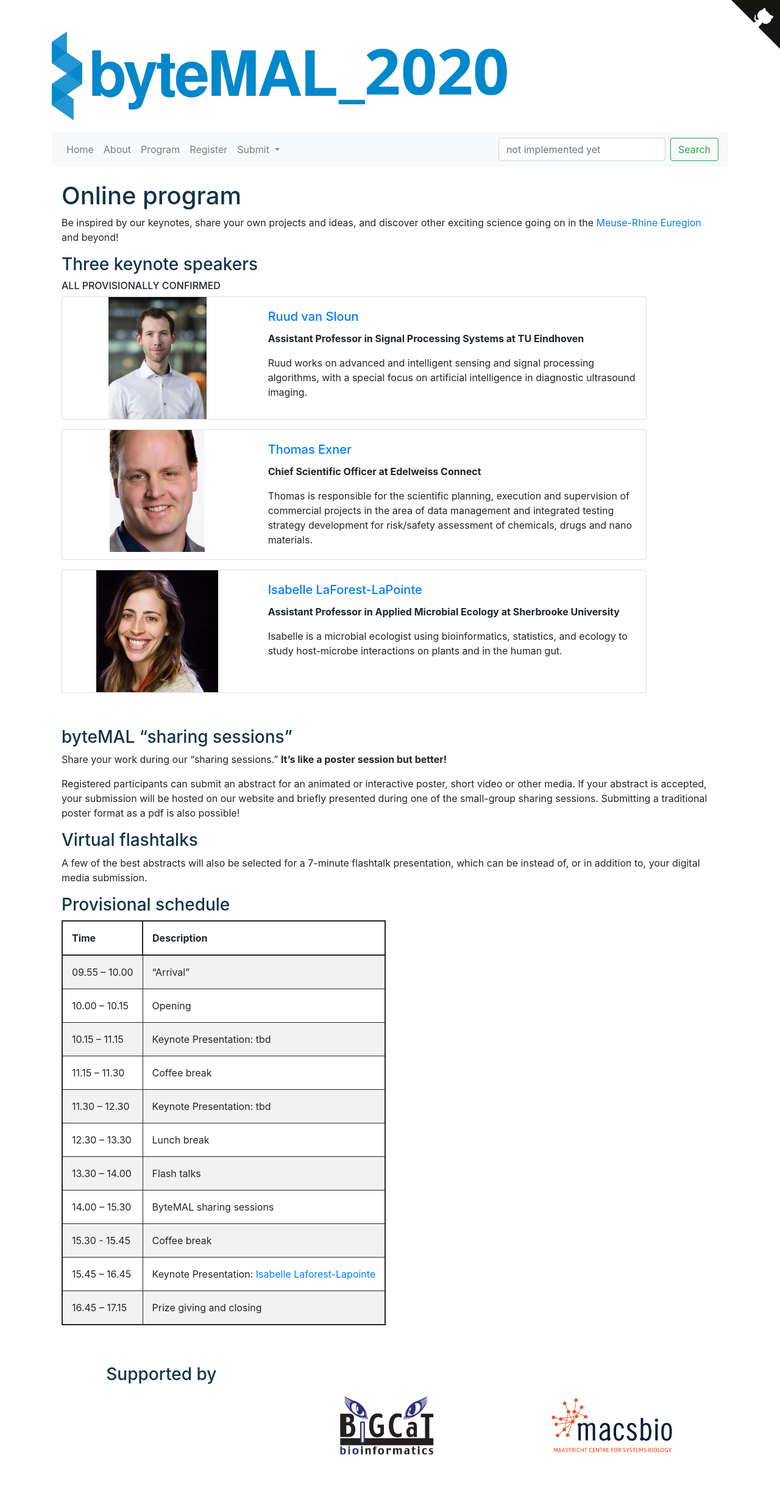
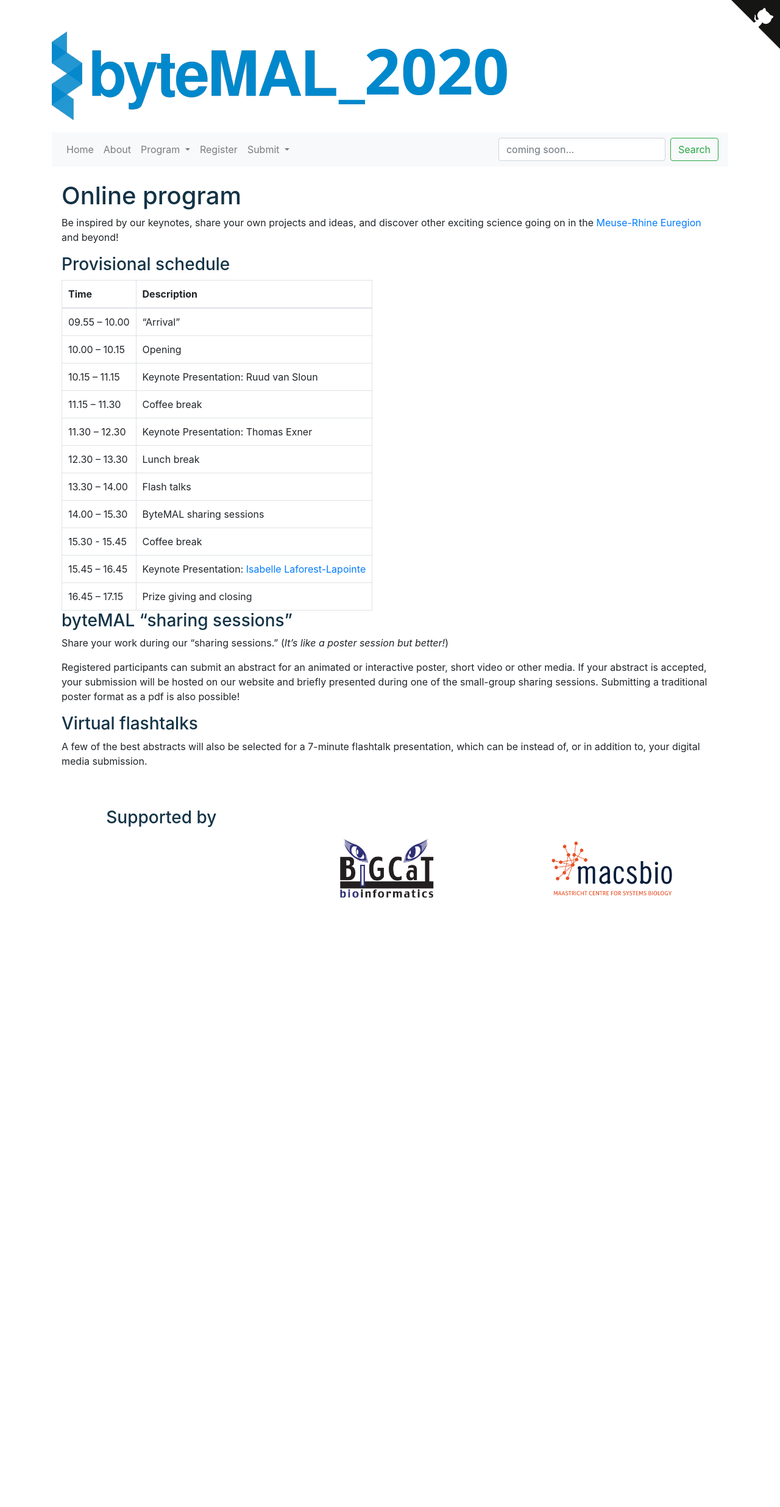
Before and after one commit to bytemal/bytemal-2020, a Jekyll site: the page built from _pages/program.md, in a window 1280 px wide. Shown: the whole page at 61% size. Built offline with Jekyll 4.4.1, drawn with Linux system fonts in a browser that asks for light colours; after the commit the page ends 1558 px from its top, so only the background shows below that.

Commit message:
program and keynotes page split

```diff
--- a/_includes/sitewide-navbar.html
+++ b/_includes/sitewide-navbar.html
@@ -2,7 +2,7 @@
 
 <nav class="navbar navbar-expand-lg navbar-light bg-light mb-4 sticky-top">
   <button class="navbar-toggler" type="button" data-toggle="collapse" data-target="#navbarContent" aria-controls="navbarContent" aria-expanded="false" aria-label="Toggle navigation">
-    <span class="navbar-toggler-icon ml-auto"></span>
+    <span class="navbar-toggler-icon"></span>
   </button>
   <div class="collapse navbar-collapse" id="navbarContent">
     <ul class="navbar-nav mr-auto">
@@ -12,24 +12,30 @@
     <li class="nav-item">
       <a class="nav-link" href="/bytemal-2020/about">About</a>
       </li>
-    <li class="nav-item">
-      <a class="nav-link" href="/bytemal-2020/program">Program</a>
-      </li>
+    <li class="nav-item dropdown">
+      <a class="nav-link dropdown-toggle" href="#" id="navbarDropdownProgram" role="button" data-toggle="dropdown" aria-haspopup="true" aria-expanded="false">
+        Program
+      </a>
+    <div class="dropdown-menu" aria-labelledby="navbarDropdownProgram">
+      <a class="dropdown-item" href="/bytemal-2020/program">Schedule</a>
+      <a class="dropdown-item" href="/bytemal-2020/keynotes">Keynotes</a>
+    </div>
+    </li>
     <li class="nav-item">
       <a class="nav-link" href="/bytemal-2020/register">Register</a>
       </li>
     <li class="nav-item dropdown">
-      <a class="nav-link dropdown-toggle" href="#" id="navbarDropdown" role="button" data-toggle="dropdown" aria-haspopup="true" aria-expanded="false">
+      <a class="nav-link dropdown-toggle" href="#" id="navbarDropdownRegister" role="button" data-toggle="dropdown" aria-haspopup="true" aria-expanded="false">
         Submit
       </a>
-    <div class="dropdown-menu" aria-labelledby="navbarDropdown">
+    <div class="dropdown-menu" aria-labelledby="navbarDropdownRegister">
       <a class="dropdown-item" href="/bytemal-2020/submit">Submit Abstract</a>
       <a class="dropdown-item" href="/bytemal-2020/submission-guidelines">Submission guidelines</a>
     </div>
     </li>
     </ul>
     <form class="form-inline my-2 my-lg-0">
-      <input class="form-control mr-sm-2" type="search" placeholder="not implemented yet" aria-label="Search">
+      <input class="form-control mr-sm-2" type="search" placeholder="coming soon..." aria-label="Search">
       <button class="btn btn-outline-success my-2 my-sm-0" type="submit">Search</button>
     </form>
   </div>
--- a/_pages/program.md
+++ b/_pages/program.md
@@ -8,59 +8,28 @@
 
 Be inspired by our keynotes, share your own projects and ideas, and discover other exciting science going on in the [Meuse-Rhine Euregion](https://en.wikipedia.org/wiki/Meuse%E2%80%93Rhine_Euroregion) and beyond!
 
-### Three keynote speakers
 
-###### ALL PROVISIONALLY CONFIRMED
+### Provisional schedule
 
-<div class="card mb-3" style="max-width: 960px;">
-  <div class="row no-gutters">
-    <div class="col-md-4">
-      <img src="/bytemal-2020/images/ruud.jpg" class="card-img rounded-lg" alt="Ruud van Sloun">
-    </div>
-    <div class="col-md-8">
-      <div class="card-body">
-        <h5 class="card-title"><a href="https://www.tue.nl/en/research/researchers/ruud-van-sloun/">Ruud van Sloun</a></h5>
-        <p class="card-text font-weight-bold">Assistant Professor in Signal Processing Systems at TU Eindhoven</p>
-        <p class="card-text">Ruud works on advanced and intelligent sensing and signal processing algorithms, with a special focus on artificial intelligence in diagnostic ultrasound imaging.</p>
-      </div>
-    </div>
-  </div>
-</div>
+| Time          | Description |
+| :---          | :----       |
+| 09.55 – 10.00 | "Arrival"                  |
+| 10.00 – 10.15 | Opening                    |
+| 10.15 – 11.15 | Keynote Presentation: Ruud van Sloun  |
+| 11.15 – 11.30 | Coffee break               |
+| 11.30 – 12.30 | Keynote Presentation: Thomas Exner    |
+| 12.30 – 13.30 | Lunch break                |
+| 13.30 – 14.00 | Flash talks                |
+| 14.00 – 15.30 | ByteMAL sharing sessions   |
+| 15.30 - 15.45 | Coffee break               |
+| 15.45 – 16.45 | Keynote Presentation: [Isabelle Laforest-Lapointe](https://isabellelaforestlapointe.wordpress.com/)   |
+| 16.45 – 17.15 | Prize giving and closing   |
+{:.table-bordered .table-hover}
 
-<div class="card mb-3" style="max-width: 960px;">
-  <div class="row no-gutters">
-    <div class="col-md-4">
-      <img src="/bytemal-2020/images/thomas.jpg" class="card-img rounded-lg" alt="Thomas Exner">
-    </div>
-    <div class="col-md-8">
-      <div class="card-body">
-        <h5 class="card-title"><a href="https://www.edelweissconnect.com/team-dc/thomas-exner">Thomas Exner</a></h5>
-        <p class="card-text font-weight-bold">Chief Scientific Officer at Edelweiss Connect</p>
-        <p class="card-text">Thomas is responsible for the scientific planning, execution and supervision of commercial projects in the area of data management and integrated testing strategy development for risk/safety assessment of chemicals, drugs and nano materials.</p>
-      </div>
-    </div>
-  </div>
-</div>
-
-<div class="card mb-3" style="max-width: 960px;">
-  <div class="row no-gutters">
-    <div class="col-md-4">
-      <img src="/bytemal-2020/images/isabelle.jpg" class="card-img rounded-lg" alt="Isabelle Laforest-Lapointe">
-    </div>
-    <div class="col-md-8">
-      <div class="card-body">
-        <h5 class="card-title"><a href="https://isabellelaforestlapointe.wordpress.com/">Isabelle LaForest-LaPointe</a></h5>
-        <p class="card-text font-weight-bold">Assistant Professor in Applied Microbial Ecology at Sherbrooke University</p>
-        <p class="card-text">Isabelle is a microbial ecologist using bioinformatics, statistics, and ecology to study host-microbe interactions on plants and in the human gut.</p>
-      </div>
-    </div>
-  </div>
-</div>
-<br>
 
 ### byteMAL "sharing sessions"
 
-Share your work during our "sharing sessions." **It's like a poster session but better!**
+Share your work during our "sharing sessions." (*It's like a poster session but better!*)
 
 Registered participants can submit an abstract for an animated or interactive poster, short video or other media.
 If your abstract is accepted, your submission will be hosted on our website and briefly presented during one of the small-group sharing sessions.
@@ -69,20 +38,3 @@
 ### Virtual flashtalks
 
 A few of the best abstracts will also be selected for a 7-minute flashtalk presentation, which can be instead of, or in addition to, your digital media submission.
-
-### Provisional schedule
-
-| Time      | Description |
-| :---        |    :----   |
-| 09.55 – 10.00  | "Arrival"                  |
-| 10.00 – 10.15  | Opening                    |
-| 10.15 – 11.15  | Keynote Presentation: tbd  |
-| 11.15 – 11.30  | Coffee break               |
-| 11.30 – 12.30  | Keynote Presentation: tbd  |
-| 12.30 – 13.30  | Lunch break                |
-| 13.30 – 14.00  | Flash talks                |
-| 14.00 – 15.30  | ByteMAL sharing sessions   |
-| 15.30 - 15.45  | Coffee break               |
-| 15.45 – 16.45  | Keynote Presentation: [Isabelle Laforest-Lapointe](https://isabellelaforestlapointe.wordpress.com/)   |
-| 16.45 – 17.15  | Prize giving and closing   |
-{:.table-striped}
--- a/css/main.css
+++ b/css/main.css
@@ -18,12 +18,8 @@
 }
 
 /* agenda table on program page */
-table{
-    border-collapse: collapse;
-    border:2px solid ;
-}
-th{ border:2px solid ;  padding: 15px; }
-td{ border:1px solid ;  padding: 15px; }
+th{ padding: 10px; }
+td{ padding: 10px; }
 
 /* shit added by balazs */
 * {
```
Also changed, not shown: _pages/keynotes.md (added, +55 -0 lines).
